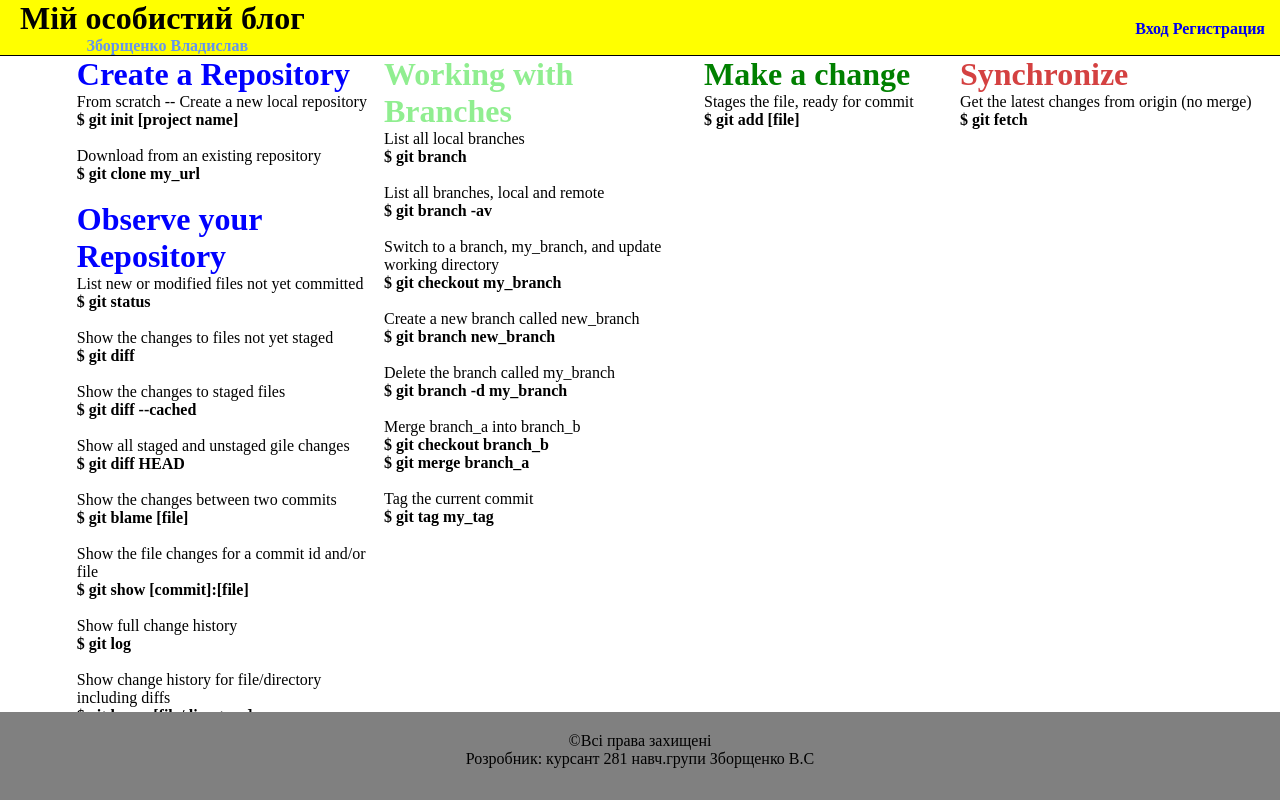
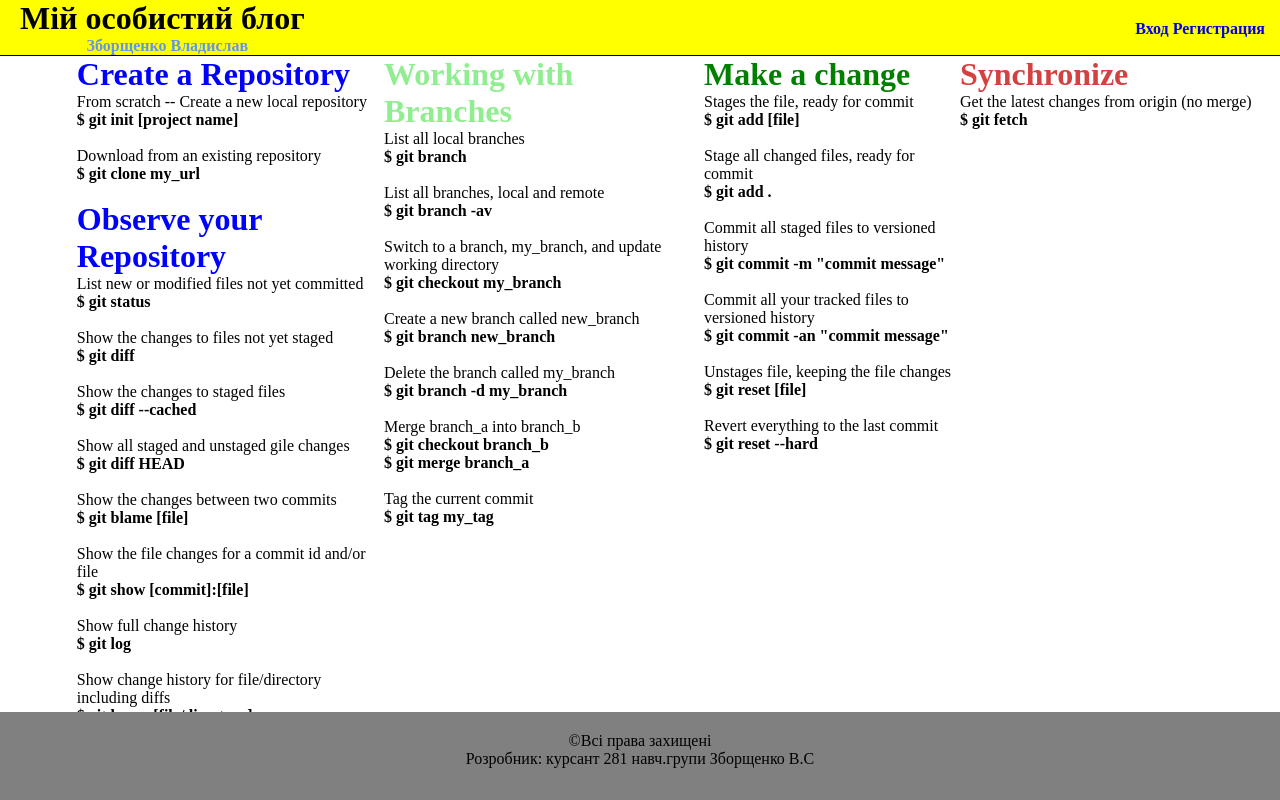
Before and after one commit to Handerhik/PZ_1.6, a plain HTML site: page gitcommands.html in a window 1280 px wide. Drawn offline with Linux system fonts and the light colour scheme.

Commit message:
committed 3d DIV

```diff
--- a/gitcommands.html
+++ b/gitcommands.html
@@ -72,9 +72,21 @@
     </div>
 
     <div>
+
         <h1 style="color: green">Make a change</h1>
         <p>Stages the file, ready for commit</p>
-        <h4>$ git add [file]</h4>
+        <h4>$ git add [file]</h4><br>
+        <p>Stage all changed files, ready for commit</p>
+        <h4>$ git add .</h4><br>
+        <p>Commit all staged files to versioned history</p>
+        <h4>$ git commit -m "commit message"</h4><br>
+        <p>Commit all your tracked files to versioned history</p>
+        <h4>$ git commit -an "commit message"</h4><br>
+        <p>Unstages file, keeping the file changes</p>
+        <h4>$ git reset [file]</h4><br>
+        <p>Revert everything to the last commit</p>
+        <h4>$ git reset --hard</h4>
+
     </div>
 
     <div>
```
